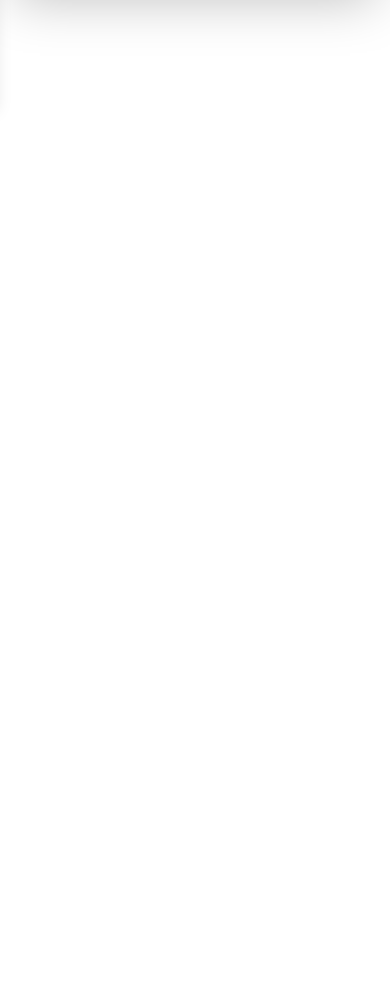
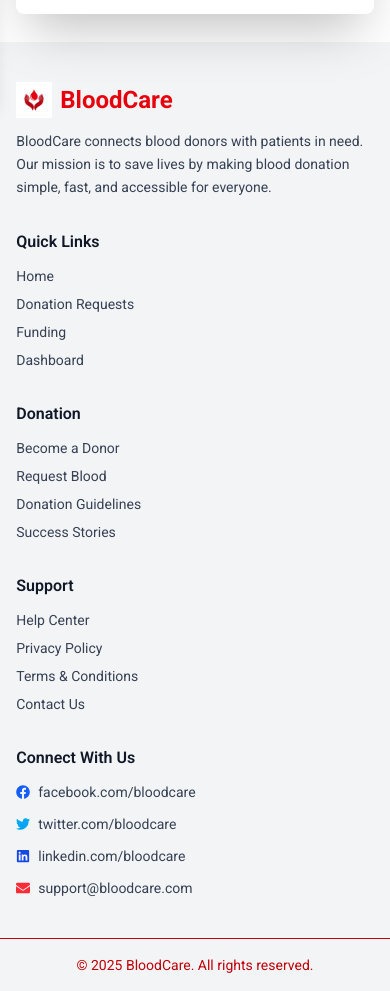
Before and after one commit to ripasarkar49/blood-donation-client, a React (Vite) app: page /register in a window 390 px wide. Shown: the part 740-1731 px from the top of the page. Before the commit the page ends 844 px from the top, so only its background shows below. Built offline with nearby package versions, Linux system fonts and the light colour scheme; no server answers.

Commit message:
all-users table status

```diff
--- a/src/Components/Footer.jsx
+++ b/src/Components/Footer.jsx
@@ -1,11 +1,103 @@
-import React from 'react'
+import { FaFacebook, FaLinkedin, FaEnvelope, FaTwitter } from "react-icons/fa";
+import { Link } from "react-router";
+import logo from "../assets/logo.png";
 
 const Footer = () => {
   return (
-    <div>
-      Footer
-    </div>
-  )
-}
+    <footer className="bg-gray-100 ">
+      <div className="w-11/12 mx-auto py-10 grid grid-cols-1 md:grid-cols-2 lg:grid-cols-5 gap-8 text-gray-700">
+        {/* ===== Brand Info ===== */}
+        <div>
+          <div className="flex items-center gap-2 mb-3">
+            <img src={logo} className="w-9 h-9" alt="logo" />
+            <h2 className="text-2xl font-bold text-red-600">BloodCare</h2>
+          </div>
+          <p className="text-sm leading-relaxed">
+            BloodCare connects blood donors with patients in need. Our mission
+            is to save lives by making blood donation simple, fast, and
+            accessible for everyone.
+          </p>
+        </div>
 
-export default Footer
+        {/* ===== Quick Links ===== */}
+        <div>
+          <h4 className="font-semibold mb-3 text-gray-900">Quick Links</h4>
+          <ul className="space-y-2 text-sm">
+            <li>
+              <Link to="/" className="hover:text-red-600">
+                Home
+              </Link>
+            </li>
+            <li>
+              <Link to="/donation-requests" className="hover:text-red-600">
+                Donation Requests
+              </Link>
+            </li>
+            <li>
+              <Link to="/funding" className="hover:text-red-600">
+                Funding
+              </Link>
+            </li>
+            <li>
+              <Link to="/dashboard" className="hover:text-red-600">
+                Dashboard
+              </Link>
+            </li>
+          </ul>
+        </div>
+
+        {/* ===== Donation ===== */}
+        <div>
+          <h4 className="font-semibold mb-3 text-gray-900">Donation</h4>
+          <ul className="space-y-2 text-sm">
+            <li>Become a Donor</li>
+            <li>Request Blood</li>
+            <li>Donation Guidelines</li>
+            <li>Success Stories</li>
+          </ul>
+        </div>
+
+        {/* ===== Support & Legal ===== */}
+        <div>
+          <h4 className="font-semibold mb-3 text-gray-900">Support</h4>
+          <ul className="space-y-2 text-sm">
+            <li>Help Center</li>
+            <li>Privacy Policy</li>
+            <li>Terms & Conditions</li>
+            <li>Contact Us</li>
+          </ul>
+        </div>
+
+        {/* ===== Social & Contact ===== */}
+        <div>
+          <h4 className="font-semibold mb-3 text-gray-900">Connect With Us</h4>
+          <ul className="space-y-3 text-sm">
+            <li className="flex items-center gap-2">
+              <FaFacebook className="text-blue-600" />
+              facebook.com/bloodcare
+            </li>
+            <li className="flex items-center gap-2">
+              <FaTwitter className="text-sky-500" />
+              twitter.com/bloodcare
+            </li>
+            <li className="flex items-center gap-2">
+              <FaLinkedin className="text-blue-700" />
+              linkedin.com/bloodcare
+            </li>
+            <li className="flex items-center gap-2">
+              <FaEnvelope className="text-red-500" />
+              support@bloodcare.com
+            </li>
+          </ul>
+        </div>
+      </div>
+
+      {/* ===== Bottom ===== */}
+      <div className="border-t py-4 text-center text-sm text-red-700">
+        © {new Date().getFullYear()} BloodCare. All rights reserved.
+      </div>
+    </footer>
+  );
+};
+
+export default Footer;
--- a/src/Layoutes/RootLayoute.jsx
+++ b/src/Layoutes/RootLayoute.jsx
@@ -1,14 +1,18 @@
-import React from 'react'
-import { Outlet } from 'react-router'
-import Navbar from '../Components/Navbar'
+import React from "react";
+import { Outlet } from "react-router";
+import Navbar from "../Components/Navbar";
+import Footer from "../Components/Footer";
 
 const RootLayoute = () => {
   return (
-    <div>
-        <Navbar></Navbar>
-      <Outlet></Outlet>
+    <div className="min-h-screen flex flex-col">
+      <Navbar></Navbar>
+      <main className="grow w-11/12 mx-auto my-7">
+        <Outlet />
+      </main>
+      <Footer></Footer>
     </div>
-  )
-}
+  );
+};
 
-export default RootLayoute
+export default RootLayoute;
--- a/src/Pages/Allusers/AllUsers.jsx
+++ b/src/Pages/Allusers/AllUsers.jsx
@@ -1,4 +1,4 @@
-import React, { useContext, useEffect, useState } from "react";
+import React, { useEffect, useState } from "react";
 import useAxiosSecure from "../../Hooks/useAxiosSecure";
 import { AuthContext } from "../../Provider/AuthProvider";
 
@@ -6,15 +6,99 @@ const AllUsers = () => {
   const axiosSecure = useAxiosSecure();
   const [users, setUsers] = useState([]);
 
-  useEffect(() => {
-
+  const fetchUsers = () => {
     axiosSecure.get("/users").then((res) => {
       setUsers(res.data);
     });
+  };
+
+  useEffect(() => {
+    fetchUsers();
   }, [axiosSecure]);
-  console.log(users);
+  //   console.log(users);
+  const handleStatusChange = (email, status) => {
+    axiosSecure
+      .patch(`/update/user/status?email=${email}&status=${status}`)
+      .then((res) => {
+        // console.log(res.data);
+        fetchUsers();
+      });
+  };
 
-  return <div>AllUsers</div>;
+  return (
+    <div>
+      <div className="p-6 bg-white rounded-lg shadow">
+        <h2 className="text-2xl font-bold mb-4">All Users</h2>
+
+        {/* Filter */}
+        <div className="mb-4 flex justify-between items-center">
+          <select className="select select-bordered max-w-xs">
+            <option>All</option>
+            <option>Active</option>
+            <option>Blocked</option>
+          </select>
+        </div>
+
+        {/* Table */}
+        <div className="overflow-x-auto">
+          <table className="table table-zebra w-full">
+            <thead className="bg-gray-100 text-gray-700">
+              <tr>
+                <th>Avatar</th>
+                <th>Name</th>
+                <th>Email</th>
+                <th>Role</th>
+                <th>Status</th>
+                <th className="text-center">Action</th>
+              </tr>
+            </thead>
+
+            <tbody>
+              {/* Row 1 */}
+              {users?.map((user) => (
+                <tr key={user?._id}>
+                  <td>
+                    <img
+                      src={user?.mainPhotoUrl}
+                      className="w-10 h-10 rounded-full"
+                    />
+                  </td>
+                  <td className="font-medium">{user?.name}</td>
+                  <td>{user?.email}</td>
+                  <td className="capitalize">{user?.role}</td>
+                  <td>
+                    <span className="btn btn-ghost">{user?.status}</span>
+                  </td>
+                  <th>
+                    {user?.status == "active" ? (
+                      <button
+                        onClick={() =>
+                          handleStatusChange(user?.email, "Blocked")
+                        }
+                        className="btn btn-ghost btn-xs"
+                      >
+                        Block
+                      </button>
+                    ) : (
+                      <button
+                        onClick={() =>
+                          handleStatusChange(user?.email, "active")
+                        }
+                        className="btn btn-ghost btn-xs"
+                      >
+                        Active
+                      </button>
+                    )}
+                  </th>
+
+                </tr>
+              ))}
+            </tbody>
+          </table>
+        </div>
+      </div>
+    </div>
+  );
 };
 
 export default AllUsers;
--- a/src/Pages/Register.jsx
+++ b/src/Pages/Register.jsx
@@ -94,6 +94,7 @@ const Register = () => {
                 showConfirmButton: false,
               });
               setUser({ ...user, displayName: name, photoURL: mainPhotoUrl });
+              navigate(location.state ? location.state : "/");
               axios
                 .post("http://localhost:5000/users", formData)
                 .then((res) => {
--- a/src/Provider/AuthProvider.jsx
+++ b/src/Provider/AuthProvider.jsx
@@ -20,6 +20,7 @@ const AuthProvider = ({ children }) => {
   const [loading, setLoading] = useState(true);
   const [roleLoading, setRoleLoading] = useState(true);
   const [role, setRole] = useState("");
+  const [userState, setUserState] = useState("");
   // console.log(loading, user);
 
   const createUser = (email, password) => {
@@ -59,11 +60,12 @@ const AuthProvider = ({ children }) => {
     axios.get(`http://localhost:5000/users/role/${user.email}`).then((res) => {
       //   console.log(res.data.role);
       setRole(res.data.role);
-      setRoleLoading(false)
+      setUserState(res.data.status);
+      setRoleLoading(false);
       //   setLoading(false);
     });
   }, [user]);
-//   console.log(role);
+  //   console.log(role);
 
   const authData = {
     user,
@@ -77,7 +79,8 @@ const AuthProvider = ({ children }) => {
     googleLogin,
     resetPassword,
     role,
-    roleLoading
+    roleLoading,
+    userState
   };
   return <AuthContext value={authData}>{children}</AuthContext>;
 };
--- a/src/Provider/PrivateRoutes.jsx
+++ b/src/Provider/PrivateRoutes.jsx
@@ -4,7 +4,7 @@ import { Navigate, useLocation } from "react-router";
 import Loading from "../Pages/Loading";
 
 const PrivateRoutes = ({ children }) => {
-  const { user, loading,roleLoading } = use(AuthContext);
+  const { user, loading,roleLoading,userState } = use(AuthContext);
   //   console.log(user);
   const location = useLocation();
   //   console.log(location);
@@ -12,7 +12,7 @@ const PrivateRoutes = ({ children }) => {
   if (loading || roleLoading) {
     return <Loading></Loading>;
   }
-  if (!user) {
+  if (!user || !userState=='active') {
     return <Navigate state={location.pathname} to="/login"></Navigate>;
   }
 
```
Also changed, not shown: src/Components/Navbar.jsx (+31 -17 lines).
